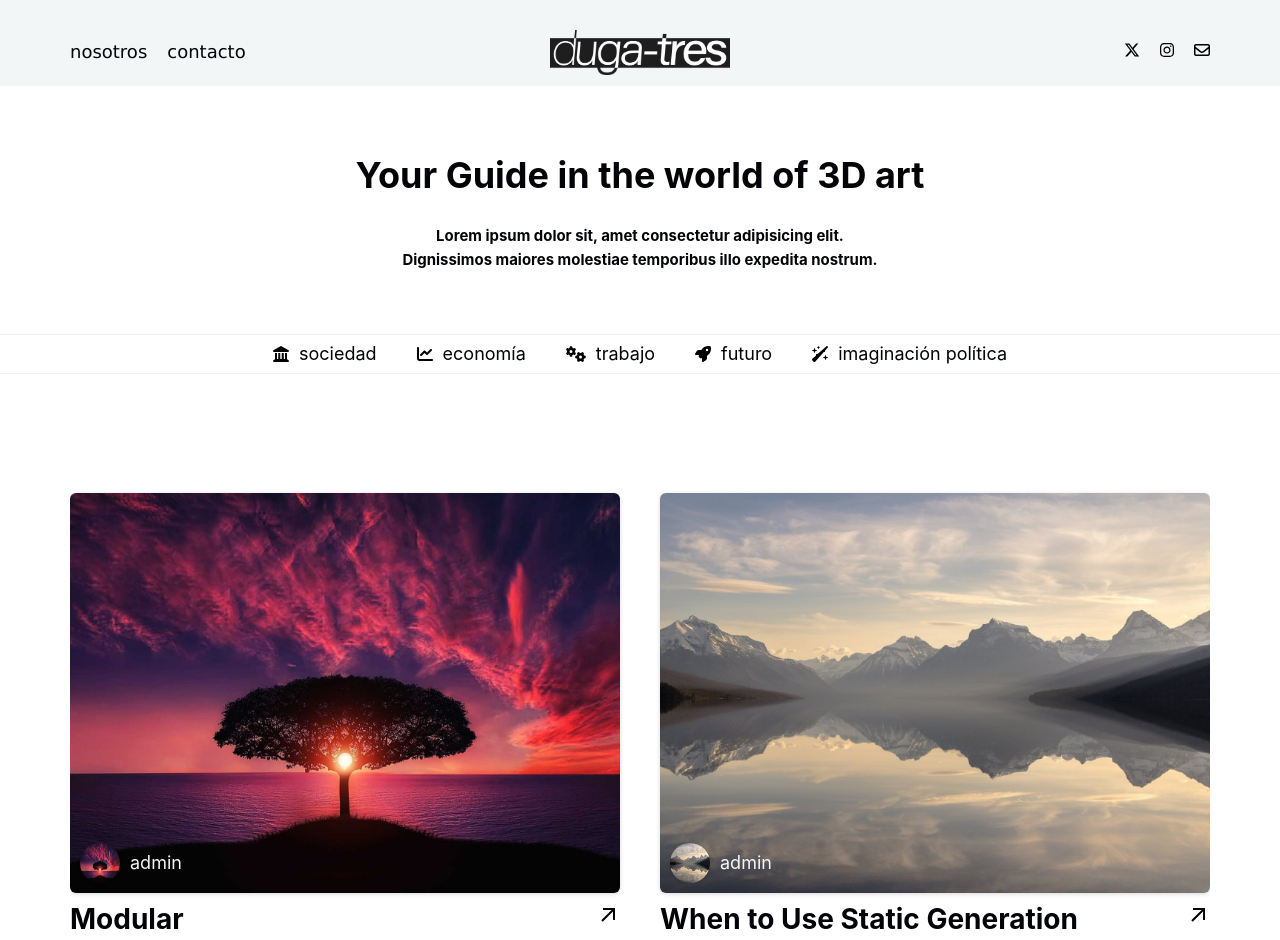
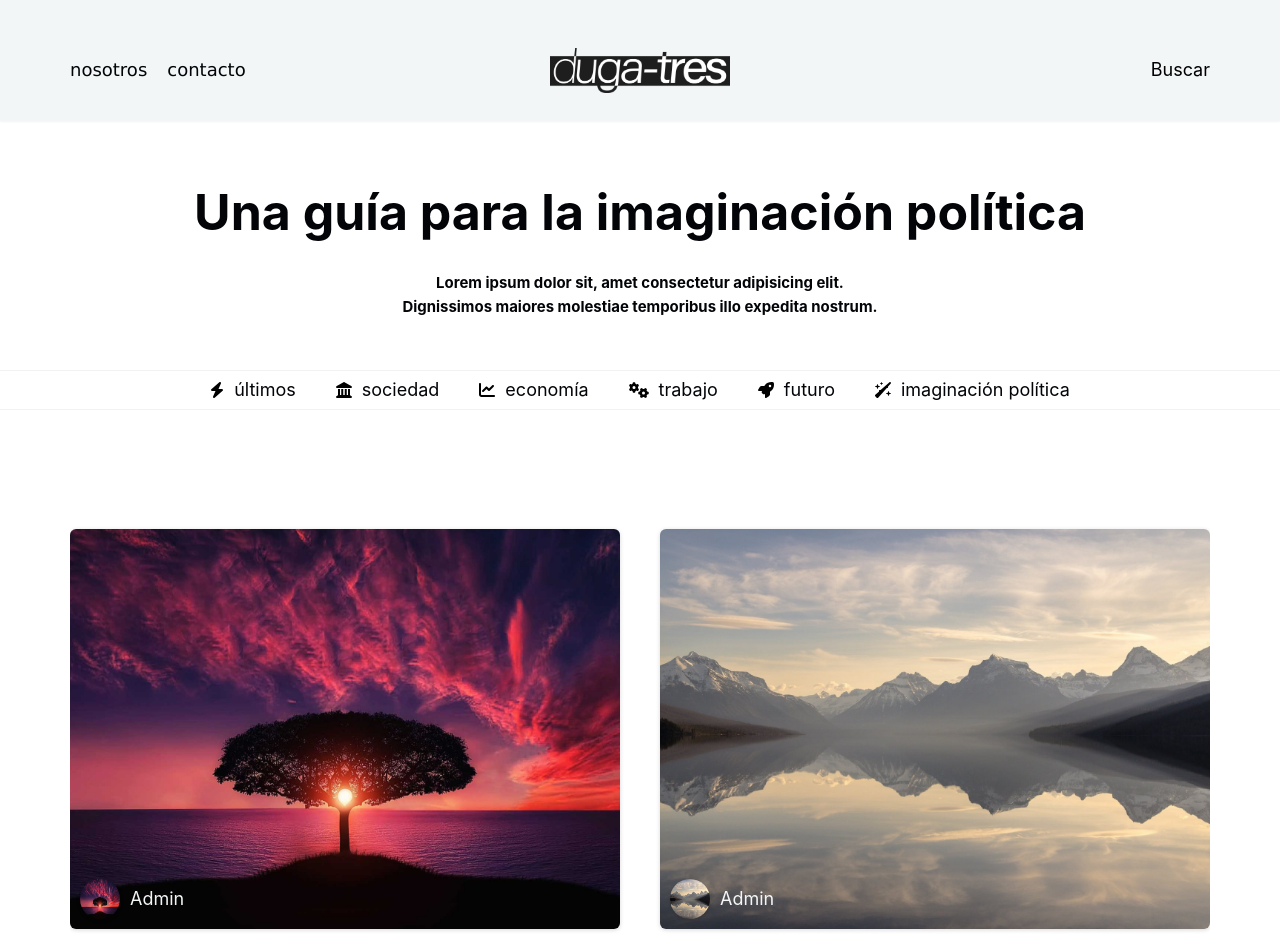
Before and after one commit to Franco-Juarez/duga-tres, a Next.js app: page / in a window 1280 px wide. Shown: the top 940 px of the page. Built offline with nearby package versions, Linux system fonts and the light colour scheme; grey boxes are pictures that could not be loaded.

Commit message:
Nuevo commit con ajustes

```diff
--- a/components/Footer.js
+++ b/components/Footer.js
@@ -1,5 +1,8 @@
 import Link from "next/link";
 import styles from "../styles/navBar.module.css";
+import Twitter from "./svg/x-twitter";
+import Instagram from "./svg/instagram-icon";
+import MailIcon from "./svg/mail-icon";
 
 export default function Footer() {
   return (
@@ -11,11 +14,20 @@ export default function Footer() {
         </p>
         <nav>
           <ul>
-            <li>
-              <Link href="/nosotros">nosotros</Link>
+          <li>
+              <Link href="https://twitter.com/home?lang=es" target="_blank">
+                <Twitter />
+              </Link>
             </li>
             <li>
-              <Link href="/contact">contacto</Link>
+              <Link href="https://www.instagram.com" target="_blank">
+                <Instagram />
+              </Link>
+            </li>
+            <li>
+              <Link href="mailto:duga3@gmail.com" target="_blank">
+                <MailIcon />
+              </Link>
             </li>
           </ul>
         </nav>
--- a/components/NavBar.js
+++ b/components/NavBar.js
@@ -1,9 +1,7 @@
 import Link from "next/link";
 import styles from "../styles/navBar.module.css";
 import Image from "next/image";
-import Twitter from "./svg/x-twitter";
-import Instagram from "./svg/instagram-icon";
-import MailIcon from "./svg/mail-icon";
+
 
 export default function NavBar() {
   return (
@@ -22,21 +20,7 @@ export default function NavBar() {
         <Image width={180} height={45} src="/images/logo.png" />
         <nav>
           <ul>
-            <li>
-              <Link href="https://twitter.com/home?lang=es" target="_blank">
-                <Twitter />
-              </Link>
-            </li>
-            <li>
-              <Link href="https://www.instagram.com" target="_blank">
-                <Instagram />
-              </Link>
-            </li>
-            <li>
-              <Link href="mailto:duga3@gmail.com" target="_blank">
-                <MailIcon />
-              </Link>
-            </li>
+           <p>Buscar</p>
           </ul>
         </nav>
       </div>
--- a/components/NavFilter.js
+++ b/components/NavFilter.js
@@ -5,11 +5,16 @@ import Economy from "./svg/economy";
 import Work from "./svg/work";
 import Imagine from "./svg/imagine";
 import Future from "./svg/future";
+import Thunder from "./svg/thunder";
 
 export default function NavFilter() {
   return (
     <nav className={styles.filterNav}>
       <ul>
+        <li>
+          <Thunder />
+          <Link href="/Sociedad">últimos</Link>
+        </li>
         <li>
           <Society />
           <Link href="/Sociedad">sociedad</Link>
--- a/components/TitleContainer.js
+++ b/components/TitleContainer.js
@@ -3,7 +3,7 @@ import styles from "../styles/navBar.module.css";
 export default function TitleContainer() {
   return (
     <div className={styles.titleContainer}>
-      <h1>Your Guide in the world of 3D art</h1>
+      <h1>Una guía para la imaginación política</h1>
       <h5>
         Lorem ipsum dolor sit, amet consectetur adipisicing elit.
         <br /> Dignissimos maiores molestiae temporibus illo expedita nostrum.
--- /dev/null
+++ b/components/svg/thunder.js
@@ -0,0 +1,7 @@
+const Thunder = () => (
+  <svg xmlns="http://www.w3.org/2000/svg" height="16" width="14" viewBox="0 0 448 512">
+    <path d="M349.4 44.6c5.9-13.7 1.5-29.7-10.6-38.5s-28.6-8-39.9 1.8l-256 224c-10 8.8-13.6 22.9-8.9 35.3S50.7 288 64 288H175.5L98.6 467.4c-5.9 13.7-1.5 29.7 10.6 38.5s28.6 8 39.9-1.8l256-224c10-8.8 13.6-22.9 8.9-35.3s-16.6-20.7-30-20.7H272.5L349.4 44.6z"/>
+  </svg>
+  );
+
+  export default Thunder;
--- a/lib/posts.js
+++ b/lib/posts.js
@@ -57,6 +57,7 @@ export async function getPostData(id) {
   return {
     id,
     contentHtml,
+    image: matterResult.data.image || '/default-image.jpg',
     ...matterResult.data,
   };
 }
--- a/pages/posts/post.module.css
+++ b/pages/posts/post.module.css
@@ -1,7 +1,44 @@
-.header {
+.post h1{
+ font-size: 45px;
+ margin-bottom: 0;
+ line-height: 60px;
+ padding-bottom: 20px;
+}
+
+.authorBox {
   display: flex;
   align-items: center;
-  justify-content: center;
-  width: 100%;
-  min-height: 250px;
+  gap: 10px;
 }
+
+.post img {
+  border-radius: 50%;
+}
+
+.authorMeta {
+  display: flex;
+  flex-direction: column;
+  align-items: flex-start;
+}
+
+.authorMeta p {
+  margin: 0;
+  line-height: 18px;
+  font-size: 16px;
+}
+
+.authorMeta a {
+  margin: 0;
+  color: #2D7676;
+  font-size: 16px;
+}
+
+.sliderWrapper {
+  padding-top: 40px;
+  max-width: 1140px;
+  margin: 0 auto;
+}
+
+.sliderWrapper h2 {
+  font-size: 35px;
+}
--- a/posts/Modular.md
+++ b/posts/Modular.md
@@ -3,7 +3,7 @@ title: "Modular"
 date: "2023-10-12"
 category: "Sociedad"
 image: "/images/first.png"
-author: "admin"
+author: "Admin"
 ---
 
 Nuestro país apretó un reset que implica parece, el reinicio total de la política nacional. Atraviesa las estructuras partidarias, lo social, el lenguaje, los modos de vivir y vincularnos. Que el botón de reinicio no borre de todos modos, el bosque incendiado que las fuerzas progresistas generaron también en los últimos años para llegar hasta acá. En las entrañas de nuestro propio fracaso se gestó este engendro. Hay nuevas frecuencias, más erráticas, más claras que modular.
--- a/posts/pre-rendering.md
+++ b/posts/pre-rendering.md
@@ -3,7 +3,7 @@ title: "Two Forms of Pre-rendering"
 date: "2020-01-01"
 category: "Economía"
 image: "/images/second.png"
-author: "admin"
+author: "Admin"
 ---
 
 Next.js has two forms of pre-rendering: **Static Generation** and **Server-side Rendering**. The difference is in **when** it generates the HTML for a page.
--- a/posts/ssg-ssr.md
+++ b/posts/ssg-ssr.md
@@ -3,7 +3,7 @@ title: "When to Use Static Generation"
 date: "2020-01-02"
 category: "Sociedad"
 image: "/images/third.png"
-author: "admin"
+author: "Admin"
 ---
 
 We recommend using **Static Generation** (with and without data) whenever possible because your page can be built once and served by CDN, which makes it much faster than having a server render the page on every request.
--- a/styles/navBar.module.css
+++ b/styles/navBar.module.css
@@ -116,6 +116,10 @@
   gap: 20px;
 }
 
+.titleContainer h1{
+font-size: 50px;
+}
+
 .titleContainer h1, .titleContainer h5 {
   color: #020408;
   text-align: center;
```
Also changed, not shown: pages/posts/[id].js (+27 -10 lines).
